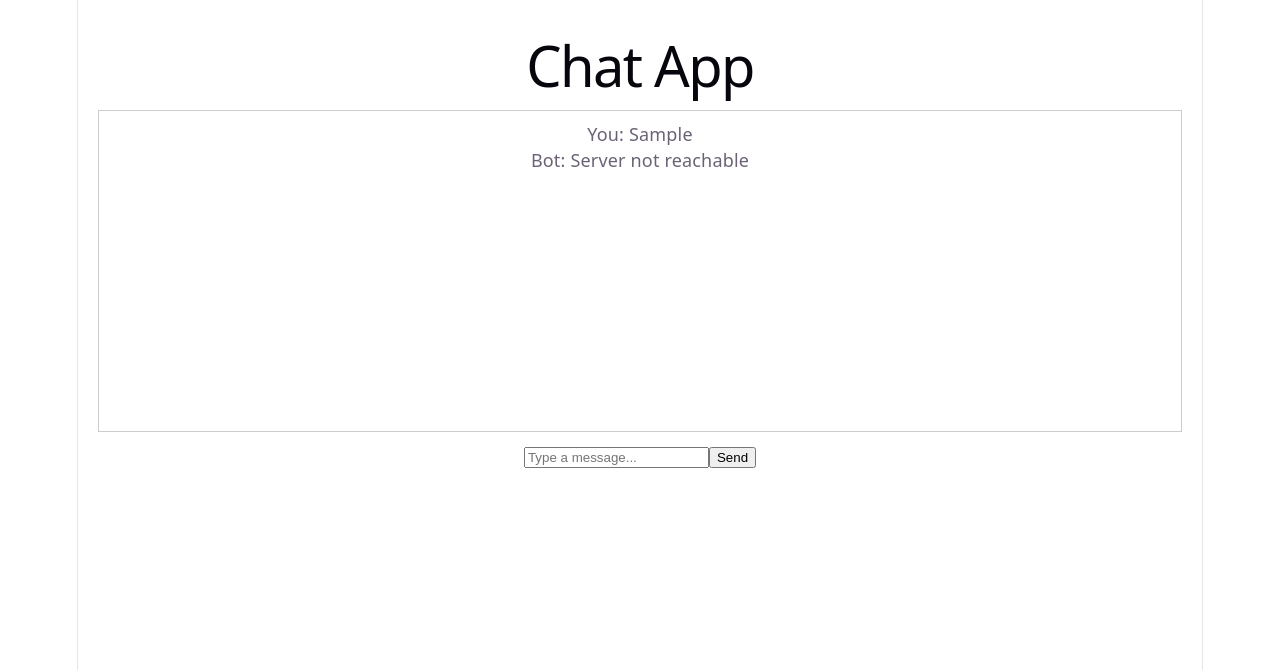
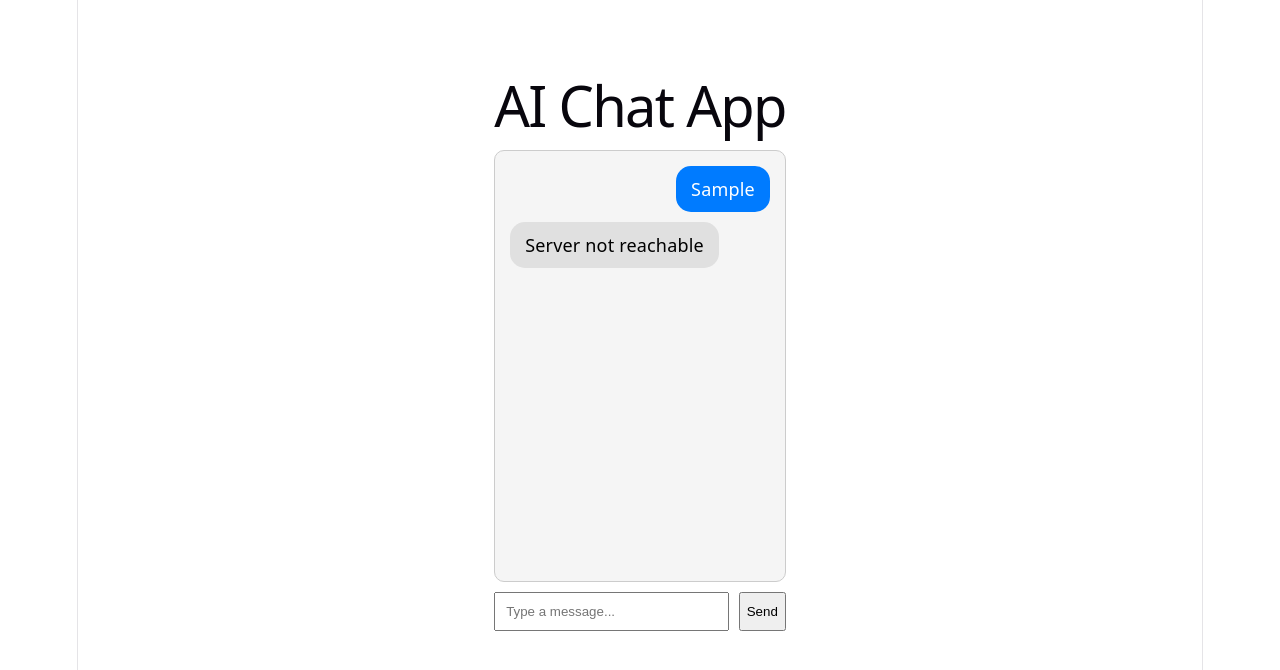
Before and after one commit to BrindhaG-27/ai-chat-app, a React app in the folder frontend/: page / in a window 1280 px wide. Both pictures are taken after typing "Sample" into the empty fields and a click on the button "Send". Shown: the top 670 px of the page. Built offline with nearby package versions, Linux system fonts and the light colour scheme; no server answers; the HTML template or start-up script is replaced by a standard one.

Commit message:
Day 2: Improved chat UI and typing indicator

```diff
--- a/frontend/src/App.jsx
+++ b/frontend/src/App.jsx
@@ -3,14 +3,20 @@ import { useState } from "react";
 function App() {
   const [message, setMessage] = useState("");
   const [messages, setMessages] = useState([]);
+  const [isTyping, setIsTyping] = useState(false);
 
   const sendMessage = async () => {
     if (!message.trim()) return;
 
     const userMessage = message;
 
-    setMessages((prev) => [...prev, "You: " + userMessage]);
+    setMessages((prev) => [
+      ...prev,
+      { sender: "user", text: userMessage },
+    ]);
+
     setMessage("");
+    setIsTyping(true);
 
     try {
       const response = await fetch("http://localhost:5000/chat", {
@@ -25,38 +31,122 @@ function App() {
 
       const data = await response.json();
 
-      setMessages((prev) => [...prev, "Bot: " + data.reply]);
+      setIsTyping(false);
+
+      setMessages((prev) => [
+        ...prev,
+        { sender: "bot", text: data.reply },
+      ]);
     } catch (error) {
-      setMessages((prev) => [...prev, "Bot: Server not reachable"]);
+      setIsTyping(false);
+
+      setMessages((prev) => [
+        ...prev,
+        { sender: "bot", text: "Server not reachable" },
+      ]);
     }
   };
 
   return (
-    <div style={{ padding: "20px" }}>
-      <h1>Chat App</h1>
+    <div
+      style={{
+        maxWidth: "700px",
+        margin: "40px auto",
+        padding: "20px",
+      }}
+    >
+      <h1 style={{ textAlign: "center" }}>AI Chat App</h1>
 
       <div
         style={{
           border: "1px solid #ccc",
-          height: "300px",
-          padding: "10px",
-          marginBottom: "10px",
+          borderRadius: "10px",
+          height: "400px",
+          padding: "15px",
           overflowY: "auto",
+          backgroundColor: "#f5f5f5",
         }}
       >
         {messages.map((msg, index) => (
-          <p key={index}>{msg}</p>
+          <div
+            key={index}
+            style={{
+              display: "flex",
+              justifyContent:
+                msg.sender === "user"
+                  ? "flex-end"
+                  : "flex-start",
+              marginBottom: "10px",
+            }}
+          >
+            <div
+              style={{
+                backgroundColor:
+                  msg.sender === "user"
+                    ? "#007bff"
+                    : "#e0e0e0",
+                color:
+                  msg.sender === "user"
+                    ? "white"
+                    : "black",
+                padding: "10px 15px",
+                borderRadius: "15px",
+                maxWidth: "70%",
+              }}
+            >
+              {msg.text}
+            </div>
+          </div>
         ))}
+
+        {isTyping && (
+          <div
+            style={{
+              display: "flex",
+              justifyContent: "flex-start",
+              marginBottom: "10px",
+            }}
+          >
+            <div
+              style={{
+                backgroundColor: "#e0e0e0",
+                padding: "10px 15px",
+                borderRadius: "15px",
+              }}
+            >
+              Bot is typing...
+            </div>
+          </div>
+        )}
       </div>
 
+      <div
+        style={{
+          display: "flex",
+          marginTop: "10px",
+          gap: "10px",
+        }}
+      >
         <input
           type="text"
           value={message}
           onChange={(e) => setMessage(e.target.value)}
+          onKeyDown={(e) => {
+            if (e.key === "Enter") {
+              sendMessage();
+            }
+          }}
           placeholder="Type a message..."
+          style={{
+            flex: 1,
+            padding: "10px",
+          }}
         />
 
-      <button onClick={sendMessage}>Send</button>
+        <button onClick={sendMessage}>
+          Send
+        </button>
+      </div>
     </div>
   );
 }
```
Lines whose indentation alone changed are shown as unchanged.
